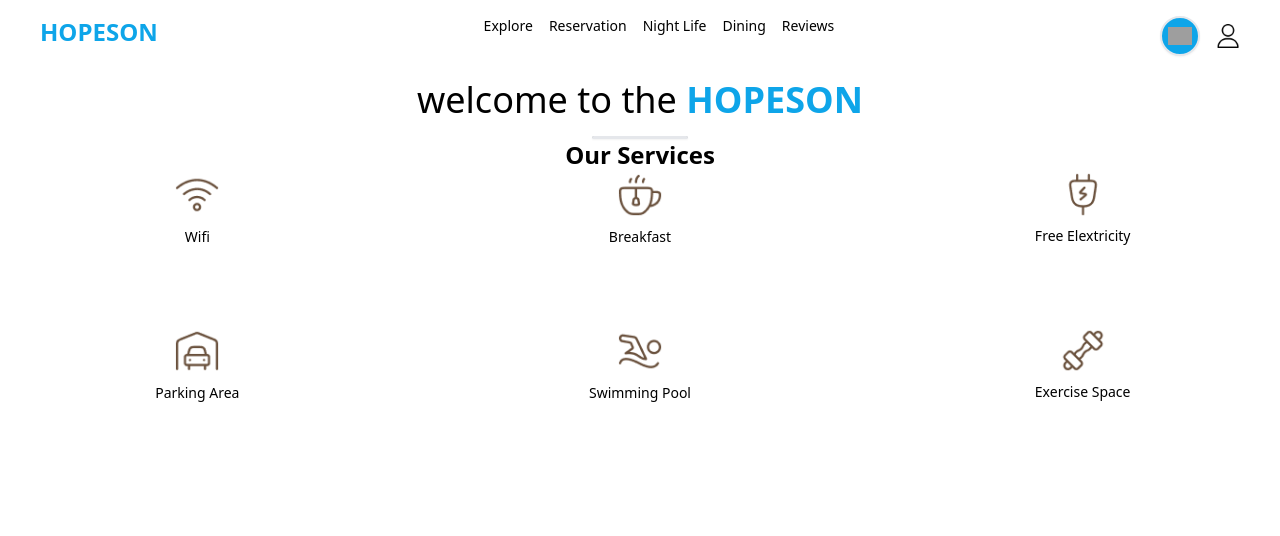
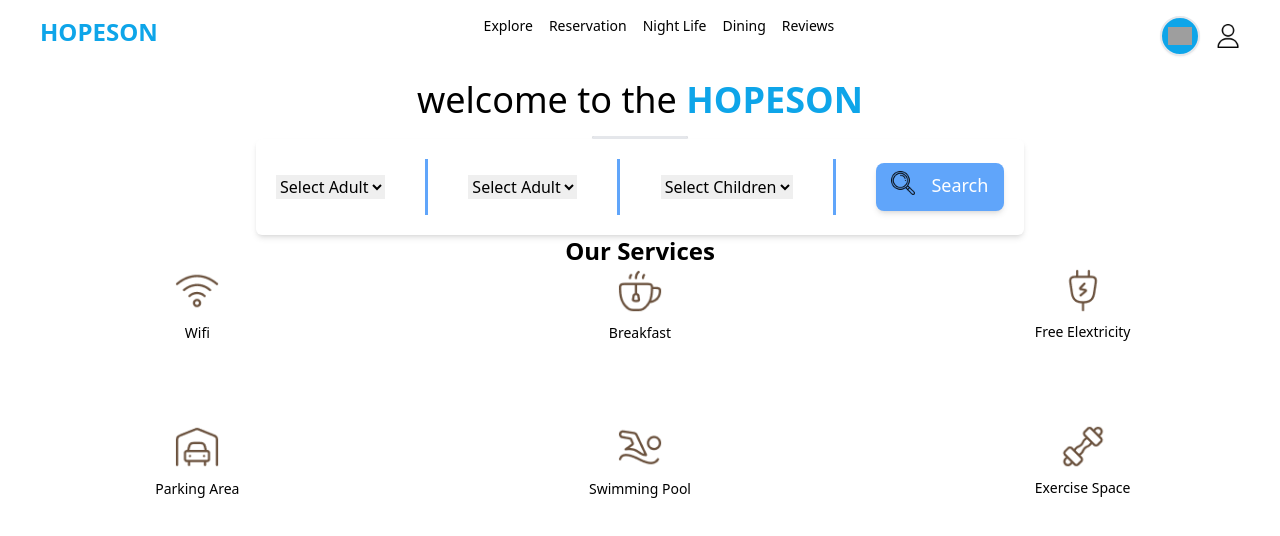
Before and after one commit to HopesonOgaga/reservation, a React (Create React App) app: page / in a window 1280 px wide. Shown: the top 536 px of the page. Built offline with nearby package versions, Linux system fonts and the light colour scheme; grey boxes are pictures that could not be loaded.

Commit message:
dateinfo

```diff
--- a/src/components/home/datedata/index.js
+++ b/src/components/home/datedata/index.js
@@ -7,33 +7,73 @@ export default function DateInfo() {
   const [adult, setAdult] = useState(Number);
 
   return (
-    <section>
-      <div>
+    <section className="flex justify-center w-full h-full">
+      <div className=" w-[60vw] h-[12vh] bg-white rounded-md shadow-md flex flex-col justify-center items-center ">
+        <div className="flex justify-around w-full h-full items-center  ">
           <div>
             <label htmlFor="adult"></label>
             <select className="" id="adult" name="adult">
               {/* Default option */}
-            <option value="" className="fonte-semibold text-lg capitalize">Select Adult</option>
+              <option value="" className="font-semibold text-lg capitalize">
+                Select Adult
+              </option>
               {/* Dynamically create options from the adult array */}
               {adult.map((adultValue, index) => (
-              <option key={index} value={adultValue} className="capitalize font-light ">
-                {adultValue} <p >adults</p>
+                <option
+                  key={index}
+                  value={adultValue}
+                  className="capitalize font-light "
+                >
+                  {adultValue} <p>adults</p>
                 </option>
               ))}
             </select>
           </div>
+          <div className="border border-r-2 border-blue-400 h-14"></div>
+          {/*  */}
+          <div>
+            <label htmlFor="adult"></label>
+            <select className="" id="adult" name="adult">
+              {/* Default option */}
+              <option value="" className="font-semibold text-lg capitalize">
+                Select Adult
+              </option>
+              {/* Dynamically create options from the adult array */}
+              {adult.map((adultValue, index) => (
+                <option
+                  key={index}
+                  value={adultValue}
+                  className="capitalize font-light "
+                >
+                  {adultValue} <p>adults</p>
+                </option>
+              ))}
+            </select>
+          </div>
+          <div className="border border-r-2 border-blue-400 h-14"></div>
           <div>
             <label for=""></label>
             <select className="" id="child" name="child">
-                <option value="" className="fonte-semibold text-lg capitalize">Select Children</option>
+              <option value="" className="font-semibold text-lg capitalize">
+                Select Children
+              </option>
               {/* Dynamically create options from the adult array */}
-                {adult.map((childvalue, index)=>(
-                    <option key={index} value={childvalue} className="capitalize font-light ">
+              {adult.map((childvalue, index) => (
+                <option
+                  key={index}
+                  value={childvalue}
+                  className="capitalize font-light "
+                >
                   {childvalue} <p>child</p>
                 </option>
               ))}
             </select>
           </div>
+          <div className="border border-r-2 border-blue-400 h-14"></div>
+          <div className="">
+            <button className="flex gap-4 p-2 justify-center bg-blue-400 capitalize text-lg text-white font-medium rounded-lg shadow-md w-32 h-12 hover:bg-blue-800 active:bg-red-200"><img className="w-6 " src="/image/loupe.png" alt=""></img>search</button>
+          </div>
+        </div>
       </div>
     </section>
   );
--- a/src/components/home/index.js
+++ b/src/components/home/index.js
@@ -1,6 +1,7 @@
 import React from "react";
 import Service from "./servicesection/services";
 import Header from "../header";
+import DateInfo from "./datedata";
 
 export default function Home() {
   return <section className="mr-4 ml-4 ">
@@ -9,6 +10,11 @@ export default function Home() {
       <p className="text-4xl">welcome to the <span className="text-sky-500 uppercase font-semibold ">hopeson</span> </p>
       <div className="border border-b-2 bg-black w-24 rounded-full shadow-sm"></div>
     </div>
+    <DateInfo/>
+    {/* about */}
+    <section>
+
+    </section>
     <Service></Service>
     {/* slider willl be here */}
     <div>
```
Also changed, not shown: public/image/loupe.png (added). Lines whose indentation alone changed are shown as unchanged.
